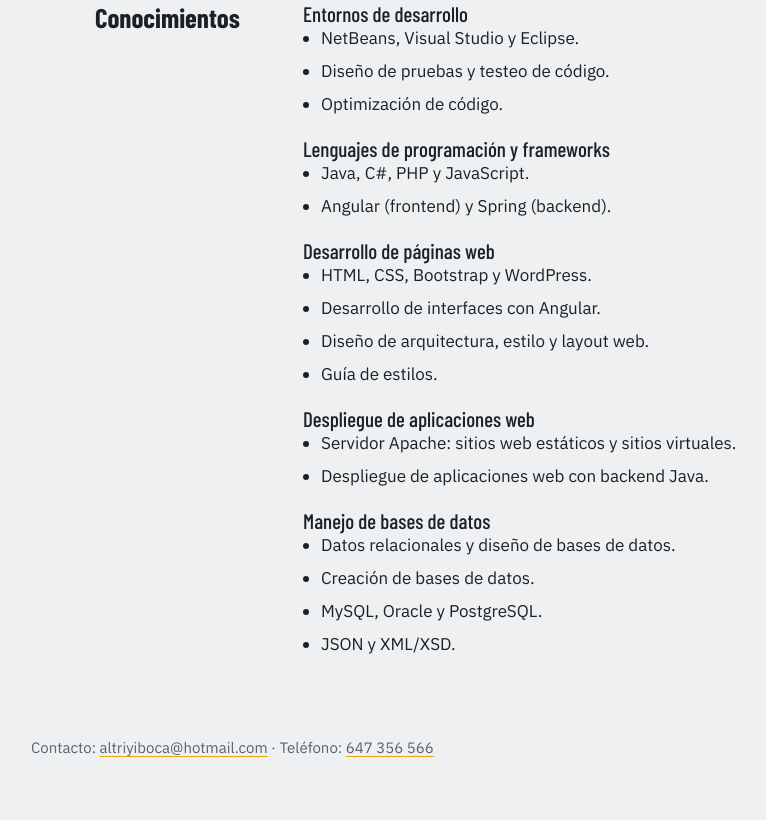
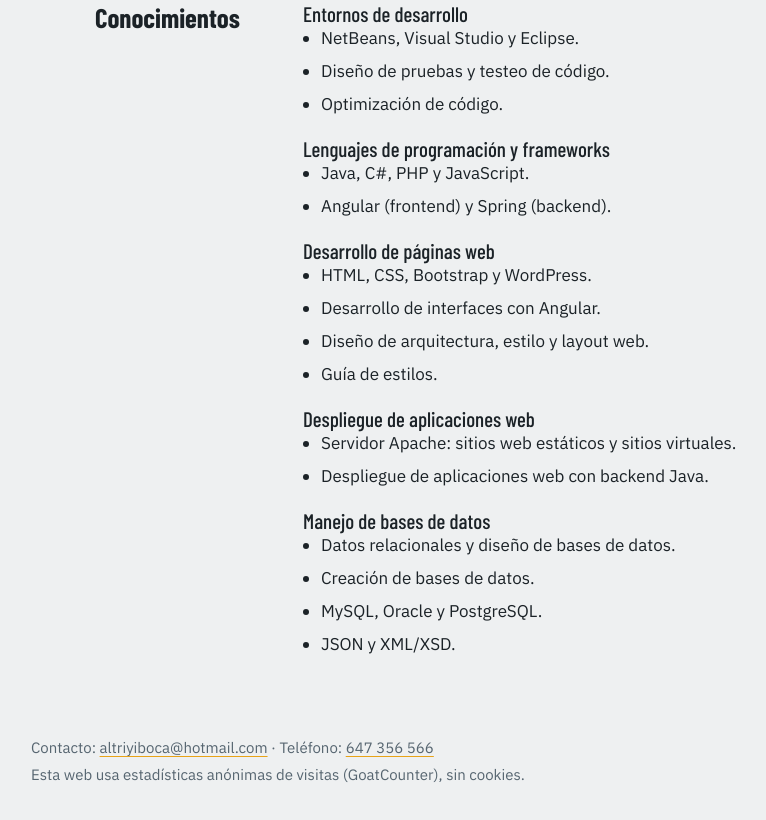
Before and after one commit to abocanegra-lang/curriculum, a plain HTML site: page formacion.html in a window 1280 px wide. Shown: the part 745-1565 px from the top of the page, without its empty margins (129-895 px from the left). Drawn offline with nearby package versions, Linux system fonts and the light colour scheme.

Commit message:
Enhance footer with visit statistics and script
visitas

```diff
--- a/formacion.html
+++ b/formacion.html
@@ -106,10 +106,12 @@
 
   <footer>
     <div class="contenedor">
-      Contacto: <a href="mailto:altriyiboca@hotmail.com">altriyiboca@hotmail.com</a> · Teléfono: <a
-        href="tel:+34647356566">647 356 566</a>
+      Contacto: <a href="mailto:altriyiboca@hotmail.com">altriyiboca@hotmail.com</a> · Teléfono: <a href="tel:+34647356566">647 356 566</a><br>
+      Esta web usa estadísticas anónimas de visitas (GoatCounter), sin cookies.
     </div>
   </footer>
+  <script data-goatcounter="https://abocanegra.goatcounter.com/count"
+          async src="//gc.zgo.at/count.js"></script>
 </body>
 
 </html>
```
